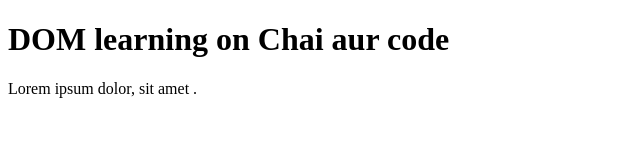
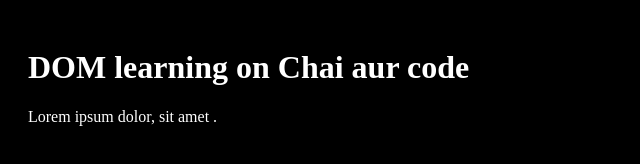
Before and after one commit to CodeCraft9835/JS-Hindi, a plain HTML site: page 06_dom/01.html in a window 1280 px wide. Shown: the whole page, without its empty margins (0-640 px from the left). Drawn offline with Linux system fonts and the light colour scheme.

Commit message:
Little bit

```diff
--- a/06_dom/01.html
+++ b/06_dom/01.html
@@ -4,10 +4,20 @@
     <meta charset="UTF-8">
     <meta name="viewport" content="width=device-width, initial-scale=1.0">
     <title>DOM Learning</title>
+    <style>
+        body{
+            background-color: black;
+        }
+        .bg-black {
+
+            color: white;
+            padding: 20px;
+        }
+    </style>
 </head>
 <body>
     <div class="bg-black">
-        <h1 class="heading"> DOM learning on Chai aur code</h1>
+        <h1 id="title" class="heading"> DOM learning on Chai aur code</h1>
         <p>Lorem ipsum dolor, sit amet .</p>
     </div>
 </body>
```
